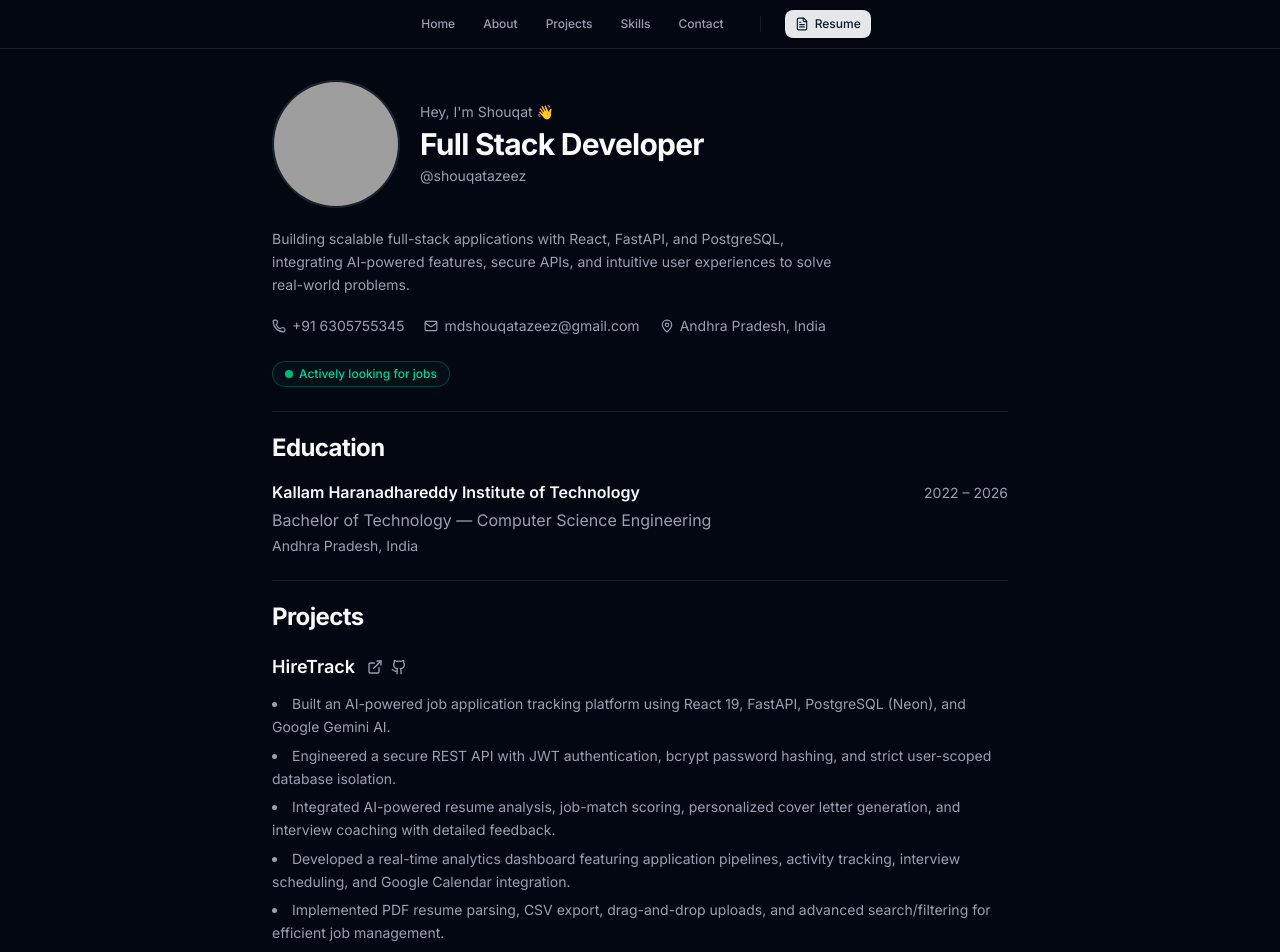
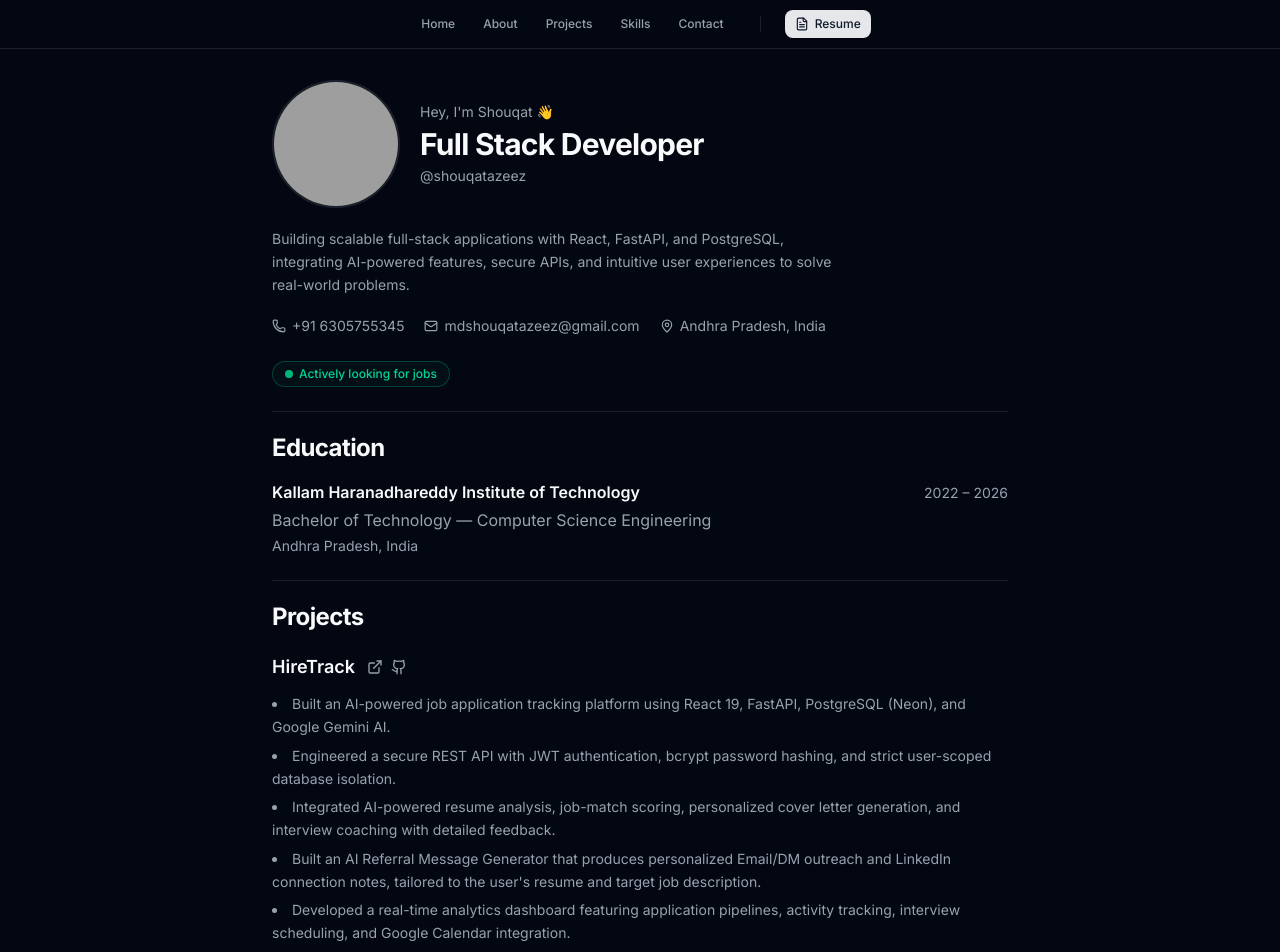
Before and after one commit to shouqatazeez/my-portfolio, a React (Vite) app: page / in a window 1280 px wide. Shown: the top 952 px of the page. Built offline with nearby package versions, Linux system fonts and the light colour scheme; grey boxes are pictures that could not be loaded.

Commit message:
added referral message generator point to hiretrack descriptio

```diff
--- a/src/pages/Projects.jsx
+++ b/src/pages/Projects.jsx
@@ -1,56 +1,7 @@
 import { ExternalLink, Github } from "lucide-react";
 import { Badge } from "@/components/ui/badge";
 
-// const projects = [
-//   {
-//     id: 1,
-//     title: "HireTrack",
-//     description: [
-//       "A full-stack job application tracker using React.js, FastAPI, and PostgreSQL to replace spreadsheets with a centralized search dashboard.",
-//       "Implemented secure user registration and login with JWT authentication, password hashing, and user-specific data isolation.",
-//       "Designed a responsive dashboard using Tailwind CSS and shadcn/ui with real-time analytics, status breakdowns, and search/filtering.",
-//     ],
-//     tags: ["React.js", "FastAPI", "PostgreSQL", "Tailwind CSS", "shadcn/ui", "JWT Auth"],
-//     liveLink: "https://myhiretrack.vercel.app",
-//     githubLink: "https://github.com/shouqatazeez/HireTrack",
-//   },
-//   {
-//     id: 2,
-//     title: "DeptHub",
-//     description: [
-//       "Built a full-stack academic resource sharing platform using React, Firebase Auth, and Supabase.",
-//       "Implemented role-based access control with separate dashboards for Students, Faculty, and Admin using protected routes.",
-//       "Designed a responsive UI using Tailwind CSS with resource upload/download, search functionality, and mobile-optimized layouts.",
-//     ],
-//     tags: ["React.js", "Firebase Auth", "Supabase", "Tailwind CSS"],
-//     liveLink: "https://depthub.vercel.app/",
-//     githubLink: "https://github.com/shouqatazeez/DeptHub-.git",
-//   },
-//   {
-//     id: 3,
-//     title: "ReceiptPro",
-//     description: [
-//       "Built a responsive receipt management app using React and Tailwind CSS with reusable UI components.",
-//       "Implemented Supabase Authentication, CRUD operations, and advanced search & filtering.",
-//       "Added detailed receipt views with image preview, editable notes, and deletion workflow (mobile optimized).",
-//     ],
-//     tags: ["React.js", "Supabase Auth", "Tailwind CSS", "CRUD"],
-//     liveLink: "https://receipt-organizer-bice.vercel.app/",
-//     githubLink: "https://github.com/shouqatazeez/receipt-organizer.git",
-//   },
-//   {
-//     id: 4,
-//     title: "Grocery Store Website",
-//     description: [
-//       "Designed a responsive grocery store UI using HTML, CSS, and JavaScript.",
-//       "Built interactive product sections and smooth navigation.",
-//       "Ensured consistent mobile and desktop layouts with clean frontend structure.",
-//     ],
-//     tags: ["HTML", "CSS", "JavaScript", "Responsive Design"],
-//     liveLink: "https://grocery-store-gold.vercel.app/",
-//     githubLink: "https://github.com/shouqatazeez/grocery-store.git",
-//   },
-// ];
+
 
 const projects = [
   {
@@ -60,6 +11,7 @@ const projects = [
       "Built an AI-powered job application tracking platform using React 19, FastAPI, PostgreSQL (Neon), and Google Gemini AI.",
       "Engineered a secure REST API with JWT authentication, bcrypt password hashing, and strict user-scoped database isolation.",
       "Integrated AI-powered resume analysis, job-match scoring, personalized cover letter generation, and interview coaching with detailed feedback.",
+      "Built an AI Referral Message Generator that produces personalized Email/DM outreach and LinkedIn connection notes, tailored to the user's resume and target job description.",
       "Developed a real-time analytics dashboard featuring application pipelines, activity tracking, interview scheduling, and Google Calendar integration.",
       "Implemented PDF resume parsing, CSV export, drag-and-drop uploads, and advanced search/filtering for efficient job management.",
     ],
```
